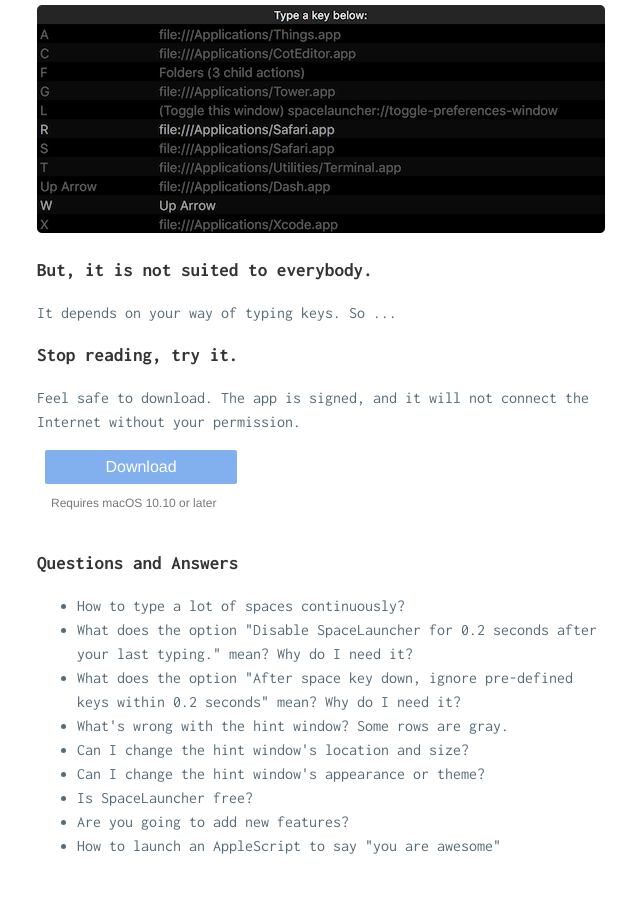
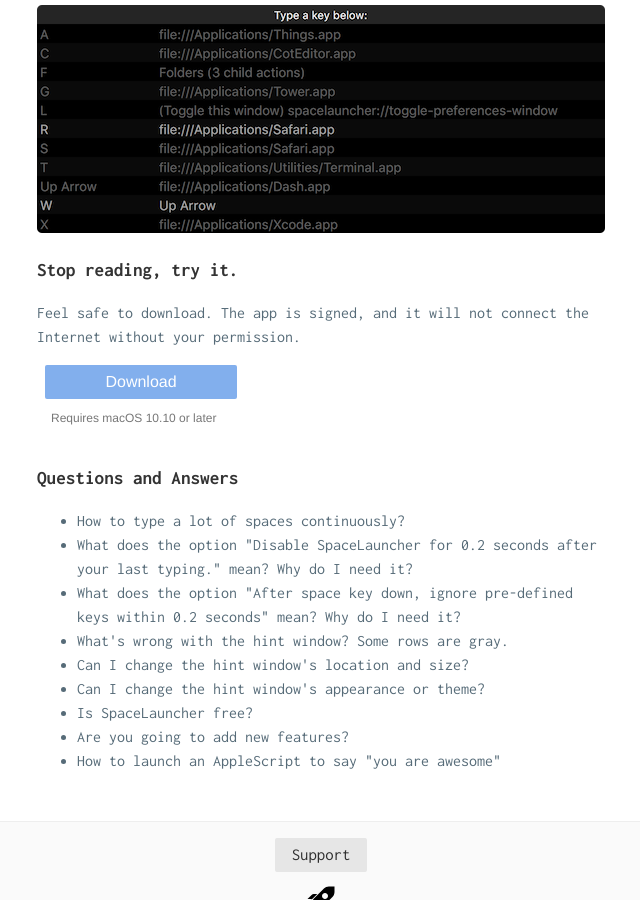
Before and after one commit to cguo8/SpaceLauncherWebsite, a Jekyll site: the page built from index.md, in a window 1280 px wide and 900 px high, scrolled down 2183 px. Shown: the whole window, without its empty margins (319-959 px from the left). Built offline with Jekyll 4.4.1, drawn with Linux system fonts in a browser that asks for light colours; nearby versions of some CDN libraries; our own code applies the rules of GitHub Pages for plain Markdown files.

Commit message:
I believe it is suited to everybody now.

```diff
--- a/index.md
+++ b/index.md
@@ -60,10 +60,6 @@
   <img src="{{ '/img/hint-window-with-typed-keys-screenshot.png?v=' | append: site.github.build_revision | relative_url }}" srcset="{{ '/img/hint-window-with-typed-keys-screenshot@2x.png?v=' | append: site.github.build_revision | relative_url }} 2x" alt="hint window screenshot" data-action="zoom">
   <p>Moreover, only rarely used actions are highlighted (the keys used recently are gray), so you can find out the action you actually need quickly.</p>
   <img src="{{ '/img/hint-window-with-some-gray-rows-screenshot.png?v=' | append: site.github.build_revision | relative_url }}" srcset="{{ '/img/hint-window-with-some-gray-rows-screenshot@2x.png?v=' | append: site.github.build_revision | relative_url }} 2x" alt="hint window with some gray rows" data-action="zoom">
-</section>
-<section>
-  <h2>But, it is not suited to everybody.</h2>
-  <p>It depends on your way of typing keys. So ...</p>
 </section>
 <section id="try">
   <h2>Stop reading, try it.</h2>
```
